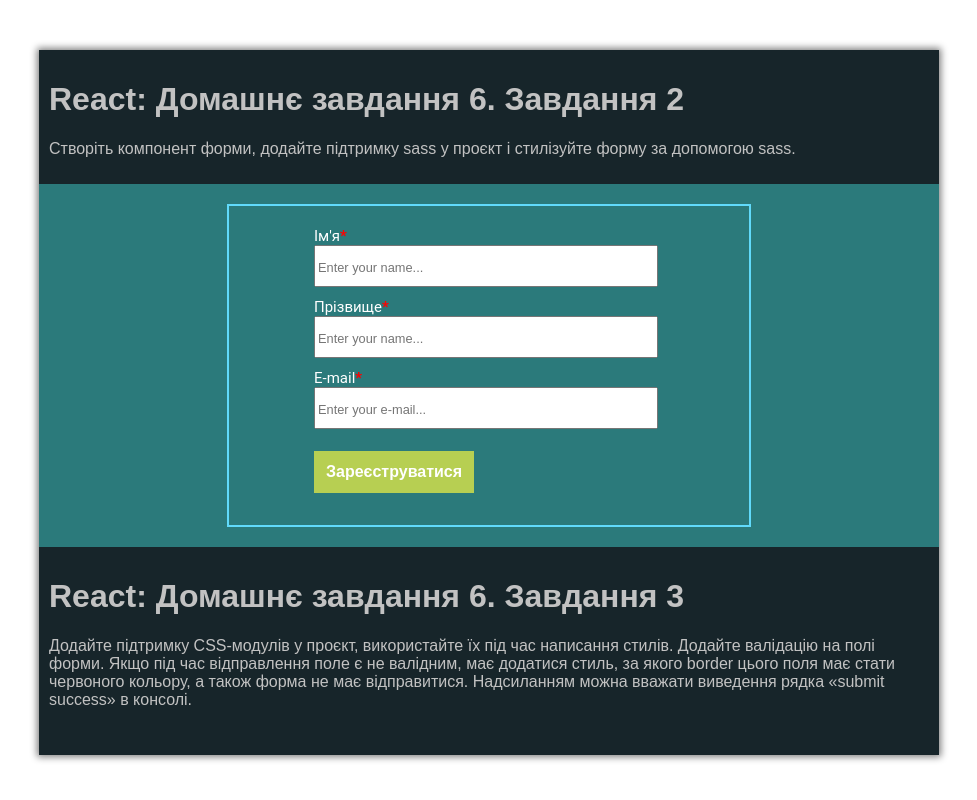
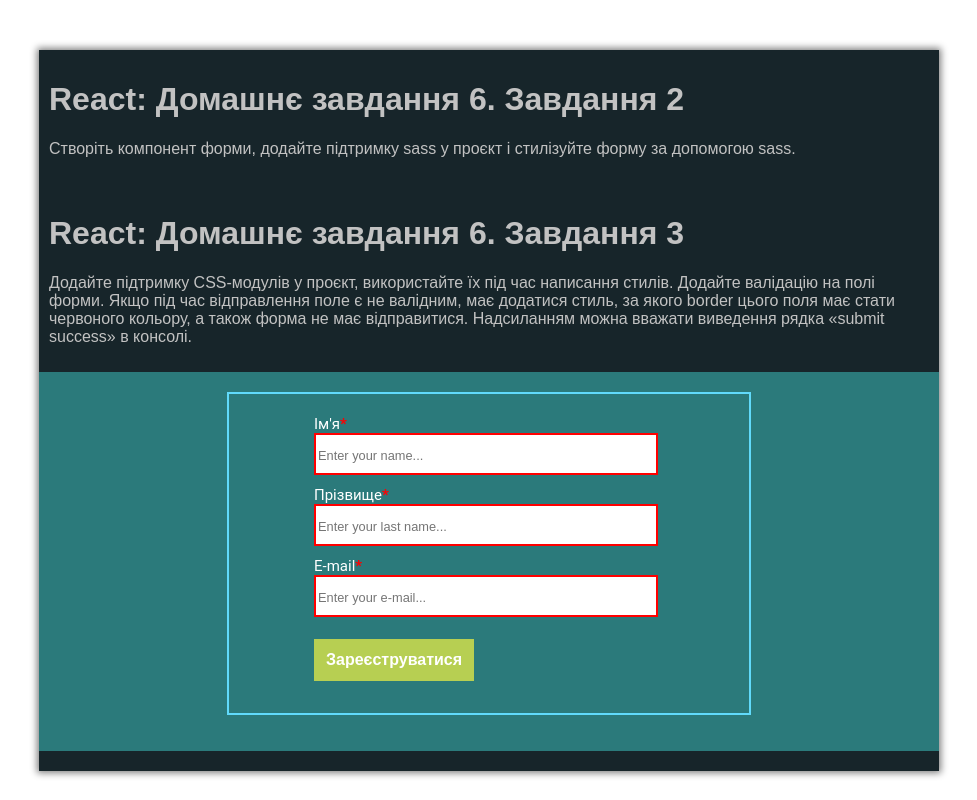
Before and after one commit to SerhiiHats/hw-6-at-react, a React (Create React App) app: page / in a window 1280 px wide. Shown: the whole page, without its empty margins (151-1128 px from the left). Built offline with nearby package versions, Linux system fonts and the light colour scheme.

Commit message:
add castom validate for form

```diff
--- a/src/components/App/App.js
+++ b/src/components/App/App.js
@@ -1,4 +1,4 @@
-import './App.scss';
+import styles from './App.modul.scss';
 import Header from "../Header/Header";
 import {connect} from "react-redux";
 import React, {Component} from 'react';
@@ -8,10 +8,11 @@ class App extends Component {
   render() {
     const {headerReducer} = this.props;
     return (
-      <div className="App">
+      <div className={"app"}>
         <Header nameTask={headerReducer.task1} descriptionTask={headerReducer.description1}/>
+        <Header nameTask={headerReducer.task2} descriptionTask={headerReducer.description2}/>
         <FormAuthorization/>
-        <Header nameTask={headerReducer.task2} descriptionTask={headerReducer.description2}/>
+
 
       </div>
     );
--- a/src/components/App/App.scss
+++ b/src/components/App/App.modul.scss
@@ -1,6 +1,6 @@
 @import "src/index";
 
-.App {
+.app {
   max-width: $size * 90;
   background-color: $majorBackGroundColor;
   color: $majorColor;
--- a/src/components/FormAuthorization/FormAuthorization.js
+++ b/src/components/FormAuthorization/FormAuthorization.js
@@ -1,71 +1,105 @@
-import "./FormAuthorization.scss"
 import {Component} from "react";
 import {addAC} from "./formAction";
 import {connect} from "react-redux";
+import styles from "./FormAuthorization.module.scss";
 
 class FormAuthorization extends Component {
   state = {
     userName: "",
+    userLastName: "",
     userEmail: "",
-    userComment: "",
+    userAuth: false,
+    validate_userName: false,
+    validate_userLastName: false,
+    validate_userEmail: false,
   }
 
   handlerValue(e, valueName) {
-    this.setState({[valueName]: e.target.value})
+    this.setState({[valueName]: e.target.value});
+  }
+
+  handlerValidateName(e, valueName) {
+    const isValidName = /^[a-zA-Zа-яА-ЯІіЇїҐґ]+$/.test(e.target.value);
+    isValidName ? this.setState({[`validate_${valueName}`]: true})
+      : this.setState({[`validate_${valueName}`]: false});
+    console.log(isValidName)
+  }
+
+  handlerValidateEmail(e, valueName) {
+    const isValidEmail = /^\S+@\S+\.\S+$/.test(e.target.value);
+    isValidEmail ? this.setState({[`validate_${valueName}`]: true})
+      : this.setState({[`validate_${valueName}`]: false});
+    console.log(isValidEmail)
   }
 
   cleanForm() {
     this.setState({
       userName: "",
+      userLastName: "",
       userEmail: "",
-      userComment: "",
     })
   }
 
   render() {
 
     const {dispatch} = this.props;
+    const stylesInvalidName = (!this.state.validate_userName) ? styles.invalid : "";
+    const stylesInvalidLastName = (!this.state.validate_userLastName) ? styles.invalid : "";
+    const stylesInvalidEmail = (!this.state.validate_userEmail) ? styles.invalid : "";
 
     return (
-      <div className={"containerForm"}>
-        <form className={"formFeedback"}>
+      <div className={styles.containerForm}>
+        <form className={styles.formFeedback}>
 
-          <div className={"row"}>
+          <div className={styles.row}>
             <label>Ім'я<span>*</span>
-              <input type={"text"} name={"name"} id={"name"} placeholder={"Enter your name..."}
+              <input className={stylesInvalidName} type={"text"} name={"name"} id={"name"}
+                     placeholder={"Enter your name..."}
                      onChange={(e) => {
-                       this.handlerValue(e, "userName")
+                       this.handlerValue(e, "userName");
+                       this.handlerValidateName(e, "userName");
                      }} value={this.state.userName}/>
             </label>
           </div>
 
-          <div className={"row"}>
+          <div className={styles.row}>
             <label>Прізвище<span>*</span>
-              <input type={"text"} name={"name"} id={"name"} placeholder={"Enter your name..."}
+              <input className={stylesInvalidLastName} type={"text"} name={"lastName"} id={"lastName"}
+                     placeholder={"Enter your last name..."}
                      onChange={(e) => {
-                       this.handlerValue(e, "userName")
-                     }} value={this.state.userName}/>
+                       this.handlerValue(e, "userLastName");
+                       this.handlerValidateName(e, "userLastName");
+                     }} value={this.state.userLastName}/>
             </label>
           </div>
 
-          <div className={"row"}>
+          <div className={styles.row}>
             <label>E-mail<span>*</span>
-              <input type={"email"} name={"email"} id={"email"} placeholder={"Enter your e-mail..."}
+              <input className={stylesInvalidEmail} type={"email"} name={"email"} id={"email"}
+                     placeholder={"Enter your e-mail..."}
                      onChange={(e) => {
-                       this.handlerValue(e, "userEmail")
-                     }} value={this.state.userEmail}/>
+                       this.handlerValue(e, "userEmail");
+                       this.handlerValidateEmail(e, "userEmail");
+                     }} value={this.state.userEmail} required/>
             </label>
           </div>
 
-          <div className={"row"}>
-            <input className={"btnSubmit"} type={"submit"} value={"Зареєструватися"}
+          <div className={styles.row}>
+            <input className={styles.btnSubmit} type={"submit"} value={"Зареєструватися"}
                    onClick={(e) => {
                      e.preventDefault();
-                     dispatch(addAC(this.state));
+                     const {userName, userLastName, userEmail} = this.state;
+                     this.setState({userAuth: {userName, userLastName, userEmail}});
+                     // dispatch(addAC(this.state));
                      this.cleanForm();
                    }}/>
           </div>
         </form>
+
+        {this.state.userAuth && <p>{JSON.stringify(this.state.userAuth)}</p>}
+        <p>{this.state.validate_userName && "true UserName"}</p>
+        <p>{this.state.validate_userLastName && "true LastName"}</p>
+        <p>{this.state.validate_userEmail && "true UserEmail"}</p>
 
       </div>);
   }
--- a/src/components/FormAuthorization/FormAuthorization.scss
+++ b/src/components/FormAuthorization/FormAuthorization.module.scss
@@ -29,11 +29,16 @@
           width: 96%;
           height: $size * 3.6;
           font-size: $fontSize* 1.2;
+          //border: $size 0.2 solid $attentionColor;
 
           &::placeholder {
             font-size: $fontSize * 0.8;
           }
 
+        }
+
+        .invalid{
+            border: $size * 0.2 solid $attentionColor;
         }
 
       }
--- a/src/components/Header/Header.js
+++ b/src/components/Header/Header.js
@@ -1,11 +1,11 @@
 import {Component} from "react";
-import "./Header.scss"
+import styles from "./Header.module.scss";
 
 class Header extends Component {
   render() {
     const {nameTask, descriptionTask} = this.props;
     return (
-      <header className="App-header">
+      <header className={styles.AppHeader}>
         <h1>{nameTask}</h1>
         <p>{descriptionTask}</p>
       </header>
--- a/src/components/Header/Header.scss
+++ b/src/components/Header/Header.module.scss
@@ -1,6 +1,6 @@
 @import "src/index";
 
-.App-header {
+.AppHeader {
     font-family: $innerFontFamily;
     background-color: $majorBackGroundColor;
     padding: $size;
--- a/src/index.scss
+++ b/src/index.scss
@@ -29,6 +29,6 @@ $smileFontFamily: 'Shantell Sans', cursive;
 $strongFontFamily: 'Roboto', sans-serif;
 
 
-//@import "./components/App/App.scss";
+//@import "./components/App/App.modul.scss";
 //@import "components/Header/Header";
 //@import "components/FormAuthorization/FormAuthorization";
```
